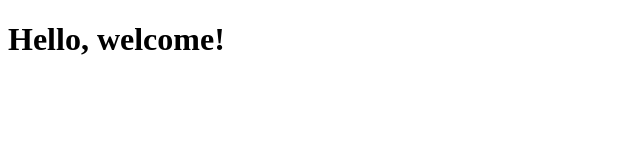
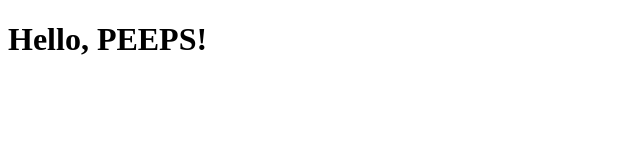
Before and after one commit to sheriaminu/GFG_WEEK_FOUR, a plain HTML site: page index.html in a window 1280 px wide. Shown: the whole page, without its empty margins (0-640 px from the left). Drawn offline with Linux system fonts and the light colour scheme.

Commit message:
Update index.html

```diff
--- a/index.html
+++ b/index.html
@@ -2,6 +2,6 @@
 <html>
     <title>Sheri's website </title>
     <body>
-        <h1>   Hello, welcome!</h1>
+        <h1>   Hello, PEEPS!</h1>
     </body>
 </html>
```
